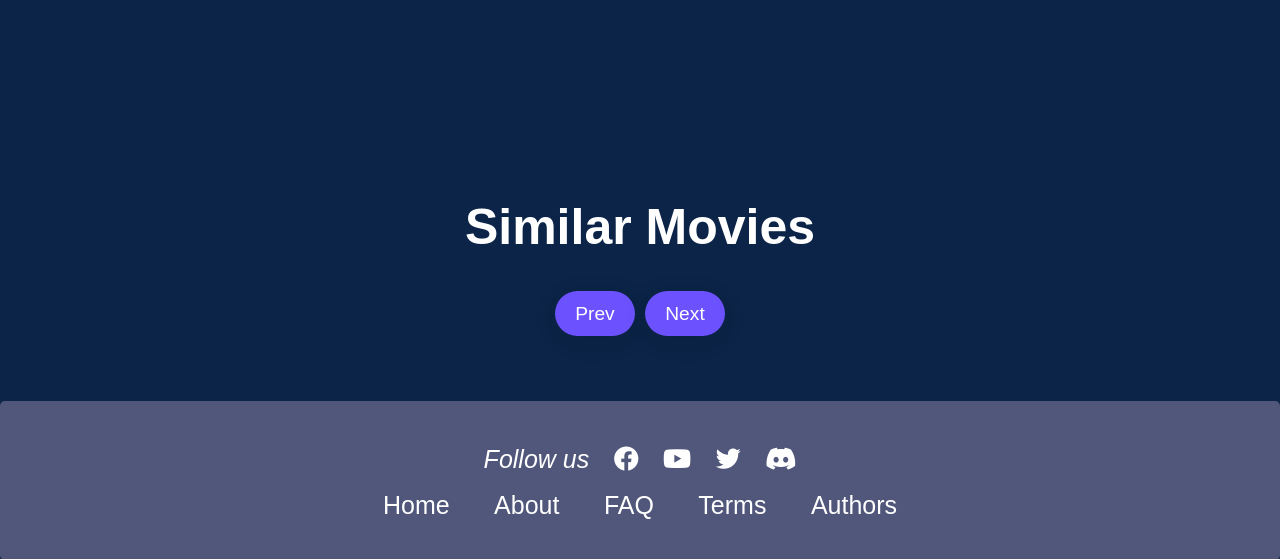
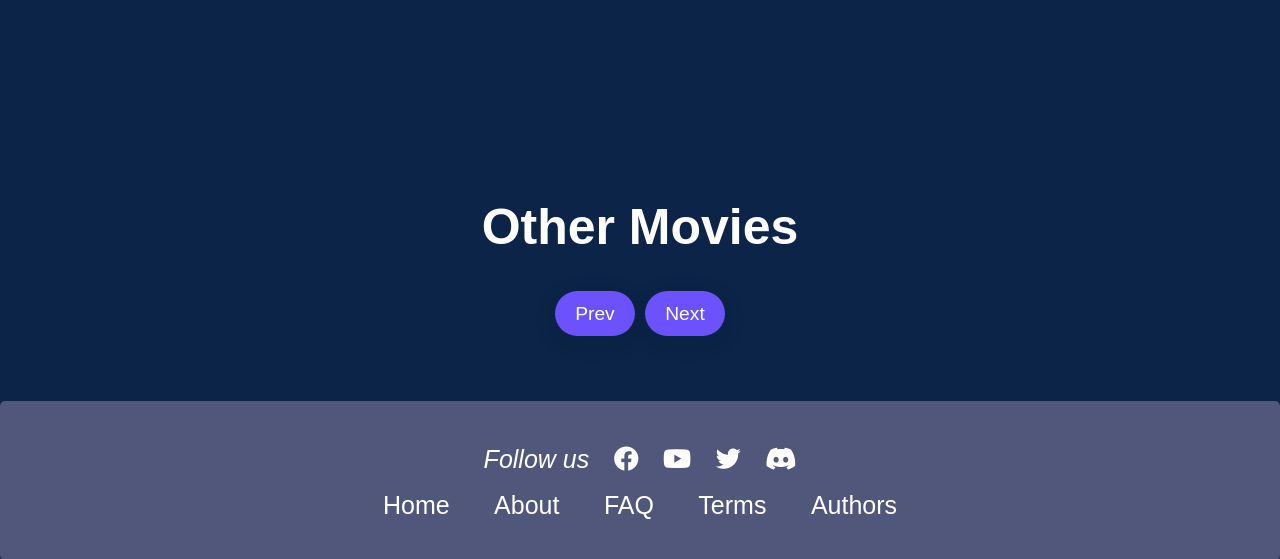
Before and after one commit to Suimei1208/Web_Final_Semester, a PHP site: page /info.php in a window 1280 px wide. Shown: the part 46-605 px from the top of the page. Run offline with PHP 8.4, Linux system fonts and the light colour scheme; data that the repository does not hold is empty.

Commit message:
Update info.php

```diff
--- a/info.php
+++ b/info.php
@@ -178,7 +178,7 @@
             <?php }}
         ?>
         <div>
-        <h3 class="update-content1" style="color: #ffffff; font-size: 50px;">Similar Movies</h3>
+        <h3 class="update-content1" style="color: #ffffff; font-size: 50px;">Other Movies</h3>
         </div>
         <div class="update" >
             <div class="card-content" style="display: none;">
```
